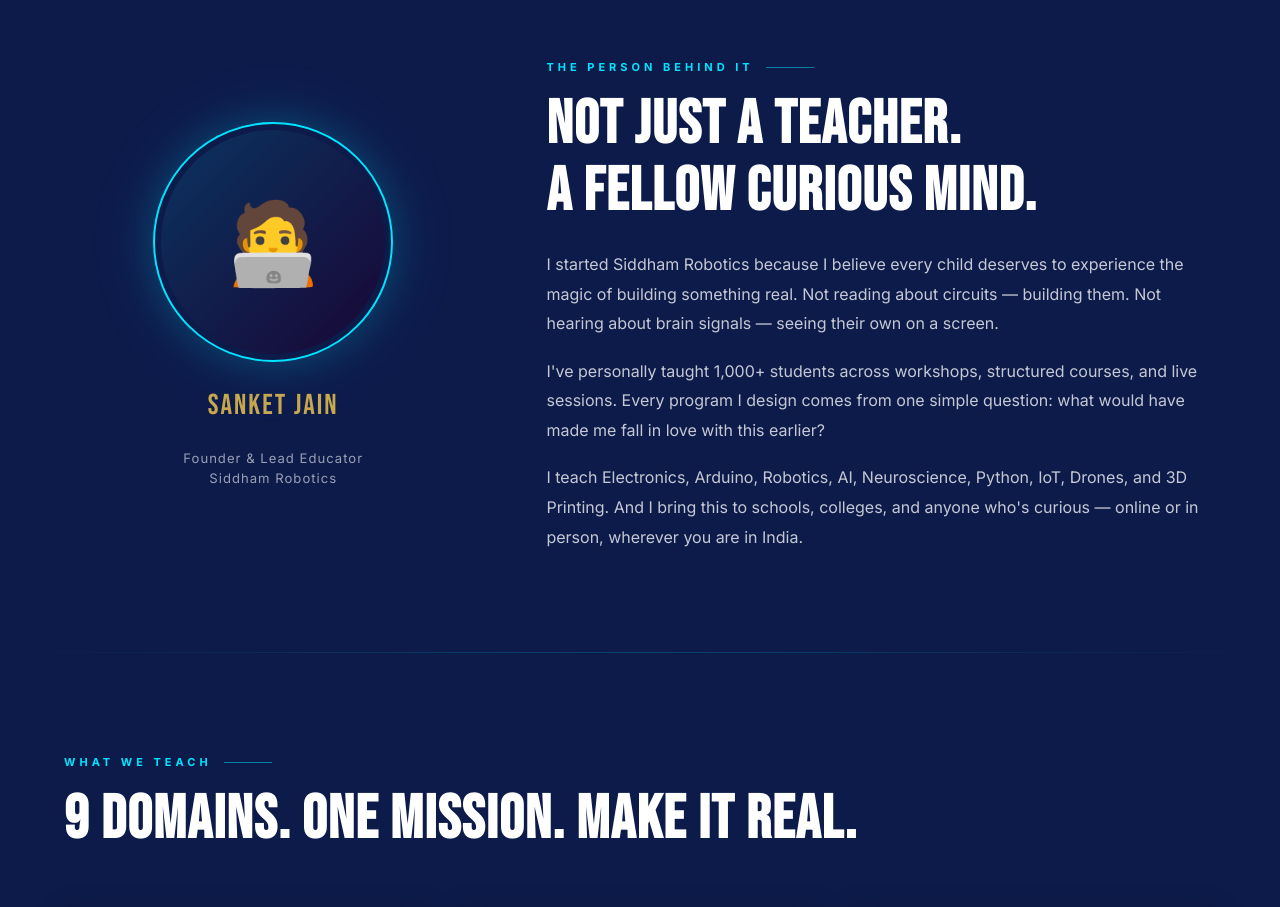
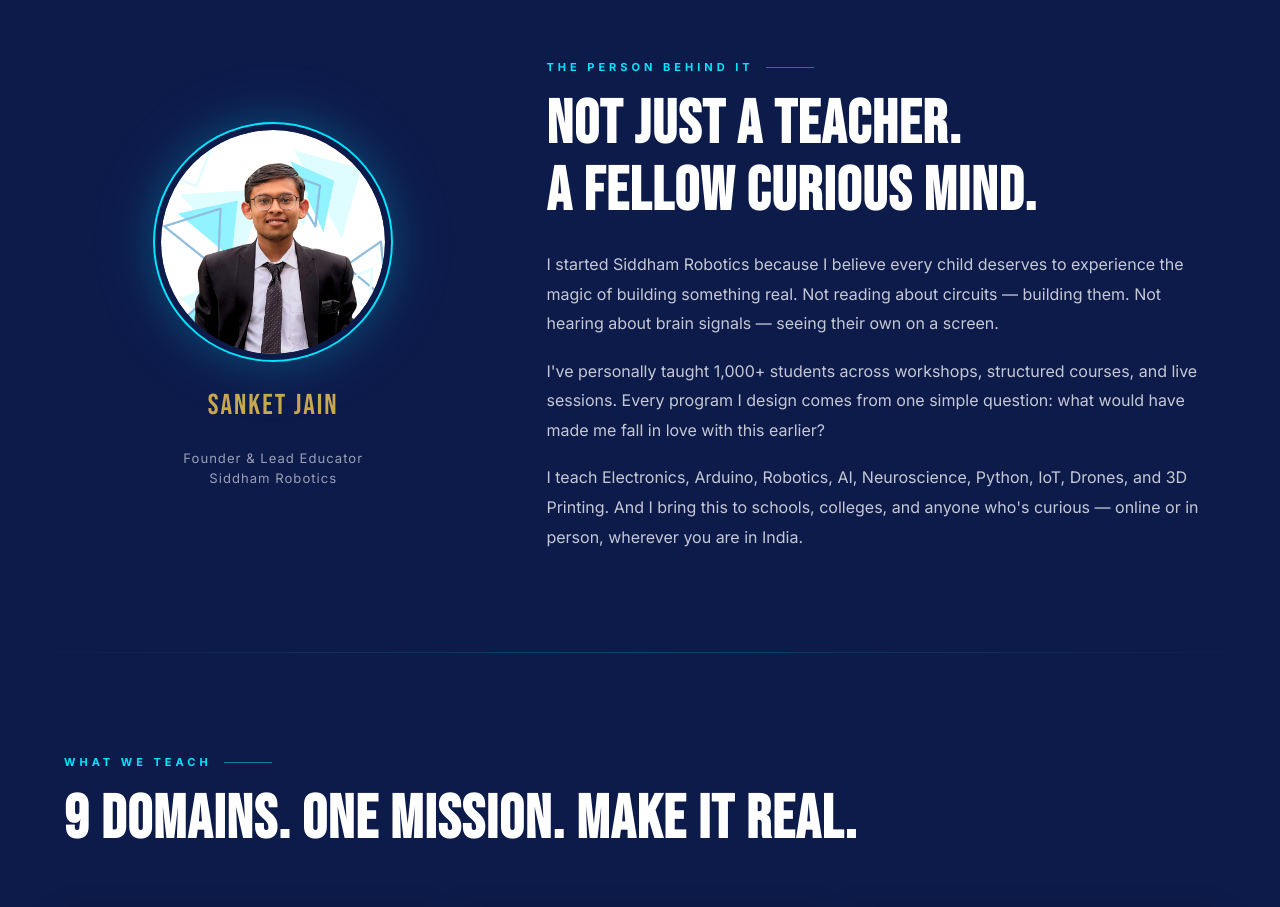
Before and after one commit to Sanketjain0205/siddhamrobotics, a plain HTML site: page index.html in a window 1280 px wide. Shown: the part 2240-3147 px from the top of the page. Drawn offline with nearby package versions, Linux system fonts and the light colour scheme.

Commit message:
founder photo

```diff
--- a/index.html
+++ b/index.html
@@ -1604,7 +1604,7 @@
                 Remove the emoji below and add:
                 <img src="sanket.jpg" alt="Sanket Jain, Founder of Siddham Robotics" />
               -->
-              🧑‍💻
+              <img src="sanket.png" alt="Sanket Jain" style="width:100%;height:100%;object-fit:cover;border-radius:50%;" />
             </div>
           </div>
           <div class="founder-name">Sanket Jain</div>
```
